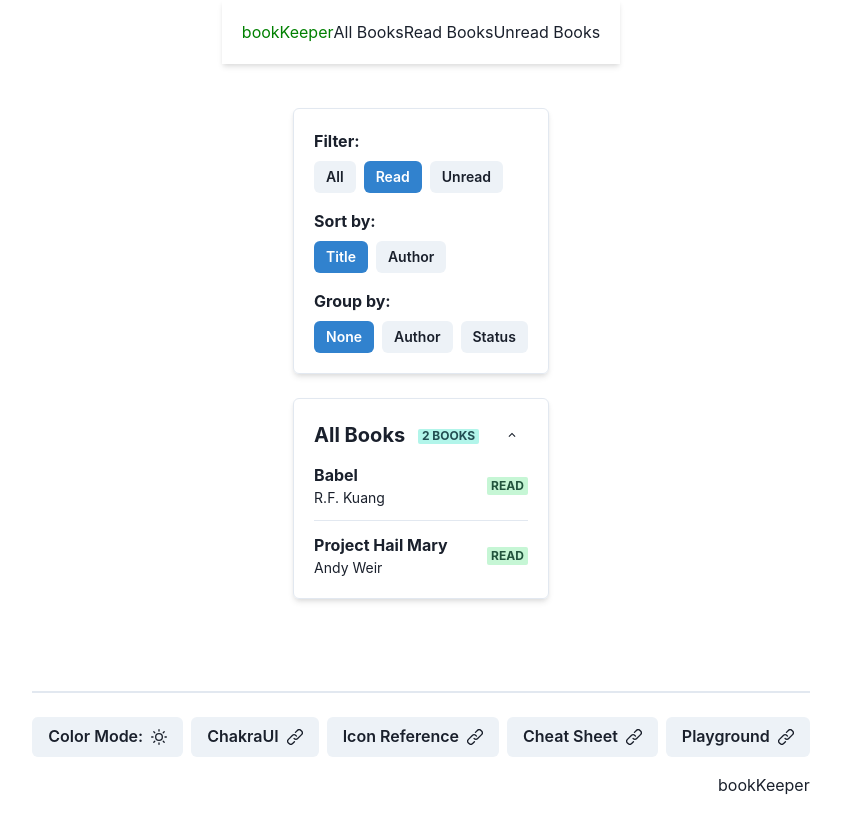
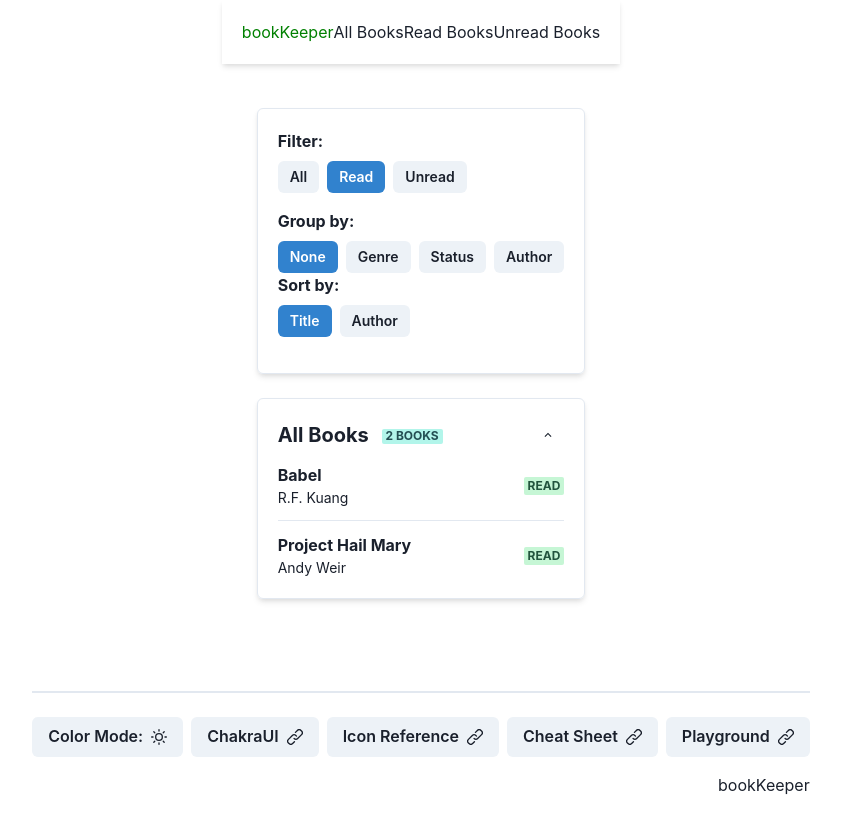
Before and after one commit to vpbasile/bookKeeper, a React (Vite) app: page /read in a window 1280 px wide. Shown: the whole page, without its empty margins (219-1060 px from the left). Built offline with nearby package versions, Linux system fonts and the light colour scheme.

Commit message:
Enhance BookList component to support grouping by genre; refactor filter and sort options

```diff
--- a/src/components/BookList.tsx
+++ b/src/components/BookList.tsx
@@ -1,9 +1,10 @@
-import { useSearchParams, useNavigate } from 'react-router-dom';
-import { Button, ButtonGroup, VStack, Text, Box } from '@chakra-ui/react';
-import CollapsibleShelf from './CollapsibleShelf';
+import { Box, Button, ButtonGroup, Text, VStack } from '@chakra-ui/react';
+import { useNavigate, useSearchParams } from 'react-router-dom';
 import books from '../data/books.json';
 import { readBooks, unreadBooks } from '../data/filters';
+import genres from '../data/genres.json';
 import { TBook } from '../types';
+import CollapsibleShelf from './CollapsibleShelf';
 
 interface BookListProps {
     filter: 'all' | 'read' | 'unread';
@@ -23,13 +24,12 @@ export default function BookList({ filter }: BookListProps) {
     };
 
     const changeFilter = (newFilter: string) => {
-        // Preserve existing query params when changing route
         navigate(`/${newFilter}?${searchParams.toString()}`);
     };
 
     // Filter books
     const getFilteredBooks = (): TBook[] => {
-        switch(filter) {
+        switch (filter) {
             case 'read': return readBooks();
             case 'unread': return unreadBooks();
             default: return Object.values(books);
@@ -51,7 +51,7 @@ export default function BookList({ filter }: BookListProps) {
         const filtered = getFilteredBooks();
         const sorted = sortBooks(filtered);
 
-        switch(groupBy) {
+        switch (groupBy) {
             case 'author':
                 return sorted.reduce((acc, book) => {
                     if (!acc[book.author]) acc[book.author] = [];
@@ -63,6 +63,18 @@ export default function BookList({ filter }: BookListProps) {
                     'Read': sorted.filter(b => b.readByMe),
                     'Unread': sorted.filter(b => !b.readByMe)
                 };
+            case 'genre':
+                return sorted.reduce((acc, book) => {
+                    book.genreIds.forEach(genreId => {
+                        const genre = genres.find(g => g.id === genreId);
+                        const genreName = genre?.name || genreId;
+                        if (!acc[genreName]) acc[genreName] = [];
+                        if (!acc[genreName].includes(book)) {
+                            acc[genreName].push(book);
+                        }
+                    });
+                    return acc;
+                }, {} as Record<string, TBook[]>);
             default:
                 return { 'All Books': sorted };
         }
@@ -80,17 +92,18 @@ export default function BookList({ filter }: BookListProps) {
                     <Button colorScheme={filter === 'unread' ? 'blue' : 'gray'} onClick={() => changeFilter('unread')}>Unread</Button>
                 </ButtonGroup>
 
+                <Text fontWeight="bold" mb={2}>Group by:</Text>
+                <ButtonGroup size="sm">
+                    <Button colorScheme={groupBy === 'none' ? 'blue' : 'gray'} onClick={() => updateParam('groupBy', 'none')}>None</Button>
+                    <Button colorScheme={groupBy === 'genre' ? 'blue' : 'gray'} onClick={() => updateParam('groupBy', 'genre')}>Genre</Button>
+                    <Button colorScheme={groupBy === 'status' ? 'blue' : 'gray'} onClick={() => updateParam('groupBy', 'status')}>Status</Button>
+                    <Button colorScheme={groupBy === 'author' ? 'blue' : 'gray'} onClick={() => updateParam('groupBy', 'author')}>Author</Button>
+                </ButtonGroup>
+
                 <Text fontWeight="bold" mb={2}>Sort by:</Text>
                 <ButtonGroup size="sm" mb={4}>
                     <Button colorScheme={sortBy === 'title' ? 'blue' : 'gray'} onClick={() => updateParam('sortBy', 'title')}>Title</Button>
                     <Button colorScheme={sortBy === 'author' ? 'blue' : 'gray'} onClick={() => updateParam('sortBy', 'author')}>Author</Button>
-                </ButtonGroup>
-
-                <Text fontWeight="bold" mb={2}>Group by:</Text>
-                <ButtonGroup size="sm">
-                    <Button colorScheme={groupBy === 'none' ? 'blue' : 'gray'} onClick={() => updateParam('groupBy', 'none')}>None</Button>
-                    <Button colorScheme={groupBy === 'author' ? 'blue' : 'gray'} onClick={() => updateParam('groupBy', 'author')}>Author</Button>
-                    <Button colorScheme={groupBy === 'status' ? 'blue' : 'gray'} onClick={() => updateParam('groupBy', 'status')}>Status</Button>
                 </ButtonGroup>
             </Box>
 
```
Also changed, not shown: src/components/FilterButtonGroup.tsx (added).
